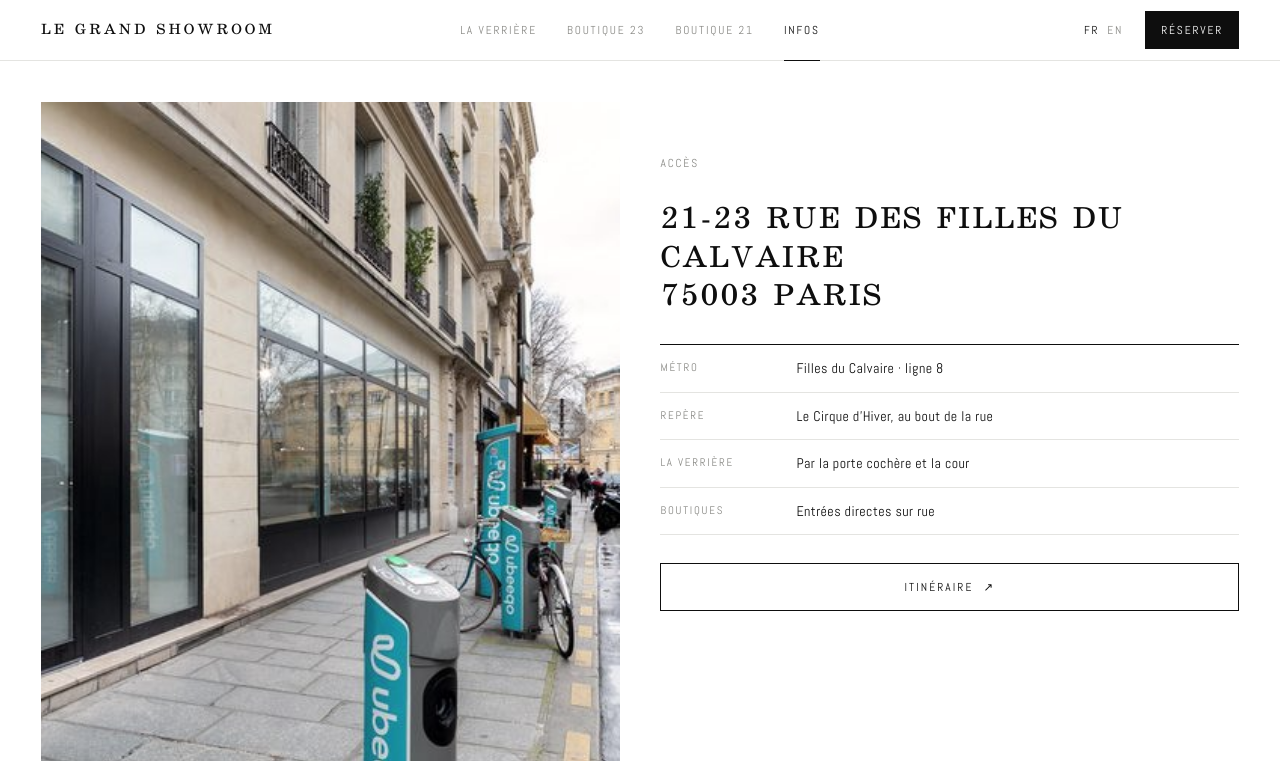
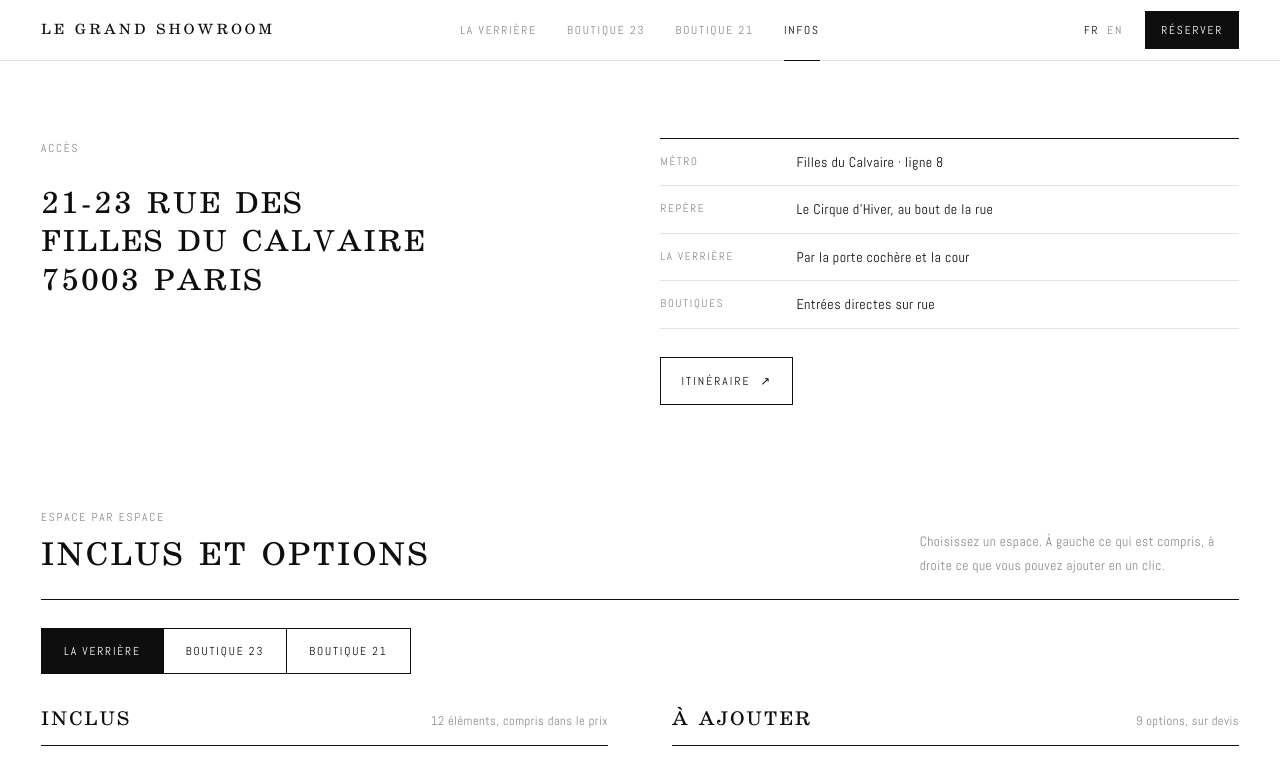
Before and after one commit to kiruanoam/le-grand-showroom, a plain HTML site: page index.html in a window 1280 px wide. Both pictures are taken after a click on the link "INFOS". Shown: the top 761 px of the page. Drawn offline with Linux system fonts and the light colour scheme.

Commit message:
Infos : photo retirée
Co-Authored-By: Claude Fable 5.2 <noreply@anthropic.com>
Claude-Session: https://claude.ai/code/session_0127QqiJdAXfCux3uyWnHVPP

```diff
--- a/index.html
+++ b/index.html
@@ -136,15 +136,15 @@ header.top{position:sticky;top:env(safe-area-inset-top,0px);z-index:50;backgroun
 .swipe{display:none;padding:10px max(var(--side),env(safe-area-inset-left,0px)) 0}
 
 /* infos */
-.infos{display:grid;grid-template-columns:minmax(0,1fr) minmax(0,1fr);gap:var(--side);padding-block:var(--side) 0}
+.infos{padding-block:clamp(40px,6vw,96px) 0}
 .infos .img{aspect-ratio:4/5;overflow:hidden;background:var(--fill)}
 .infos .img img{width:100%;height:100%;object-fit:cover}
-.infos .txt{display:grid;gap:28px;align-content:start;padding-top:clamp(0px,4vw,64px)}
-.infos h2{margin:0;font:400 clamp(24px,2.4vw,34px)/1.25 "SchoolBook GS",Georgia,serif;letter-spacing:.07em;text-transform:uppercase}
+.infos .txt{display:grid;grid-template-columns:minmax(0,1fr) minmax(0,1fr);gap:var(--side);align-items:start}.i-head,.i-body{display:grid;gap:28px;align-content:start;justify-items:start}.i-body .specs{width:100%}
+.infos h2{margin:0;text-wrap:balance;font:400 clamp(24px,2.4vw,34px)/1.25 "SchoolBook GS",Georgia,serif;letter-spacing:.07em;text-transform:uppercase}
 .season{display:grid;grid-template-columns:150px 1fr auto;gap:16px;align-items:baseline;padding:13px 0;border-bottom:1px solid var(--hair)}
 .season button{background:none;border:0;padding:0;text-transform:uppercase;letter-spacing:.16em;font-size:11px;border-bottom:1px solid var(--ink)}
 .season .d{font-variant-numeric:tabular-nums}
-@media (max-width:820px){.infos{grid-template-columns:1fr}.infos .img{aspect-ratio:4/3}.season{grid-template-columns:1fr auto}.season .t{grid-column:1}.season button{grid-column:2;grid-row:1/3;align-self:center}}
+@media (max-width:820px){.infos .txt{grid-template-columns:1fr;gap:28px}.season{grid-template-columns:1fr auto}.season .t{grid-column:1}.season button{grid-column:2;grid-row:1/3;align-self:center}}
 
 /* booking */
 .booking{display:grid;grid-template-columns:minmax(0,1fr) minmax(0,1.4fr);gap:clamp(28px,6vw,96px);padding-block:clamp(40px,6vw,80px) 0}
@@ -365,10 +365,12 @@ label.flex + label.flex{margin-top:-6px}
   <!-- INFOS -->
   <section class="view" data-view="infos">
     <div class="wrap infos">
-      <div class="img"><img class="photo" src="img/gb-18-m.jpg" srcset="img/gb-18-s.jpg 720w, img/gb-18-m.jpg 1400w, img/gb-18.jpg 2000w" sizes="(max-width:820px) 100vw, 50vw" alt="La rue des Filles du Calvaire et le Cirque d'Hiver" loading="lazy" decoding="async"></div>
       <div class="txt">
+        <div class="i-head">
         <div class="caps muted"><span lang="fr">Accès</span><span lang="en">Access</span></div>
         <h2>21-23 rue des Filles du Calvaire<br>75003 Paris</h2>
+        </div>
+        <div class="i-body">
         <dl class="specs">
           <div><dt>Métro</dt><dd>Filles du Calvaire · <span lang="fr">ligne 8</span><span lang="en">line 8</span></dd></div>
           <div><dt><span lang="fr">Repère</span><span lang="en">Landmark</span></dt><dd><span lang="fr">Le Cirque d'Hiver, au bout de la rue</span><span lang="en">The Cirque d'Hiver, at the end of the street</span></dd></div>
@@ -376,6 +378,7 @@ label.flex + label.flex{margin-top:-6px}
           <div><dt>Boutiques</dt><dd><span lang="fr">Entrées directes sur rue</span><span lang="en">Direct street entrances</span></dd></div>
         </dl>
         <a class="btn line" href="https://www.google.com/maps/search/?api=1&amp;query=21+rue+des+Filles+du+Calvaire+75003+Paris" target="_blank" rel="noopener"><span lang="fr">Itinéraire</span><span lang="en">Directions</span> ↗</a>
+        </div>
       </div>
     </div>
     <div class="wrap equip" id="equipement">
```
